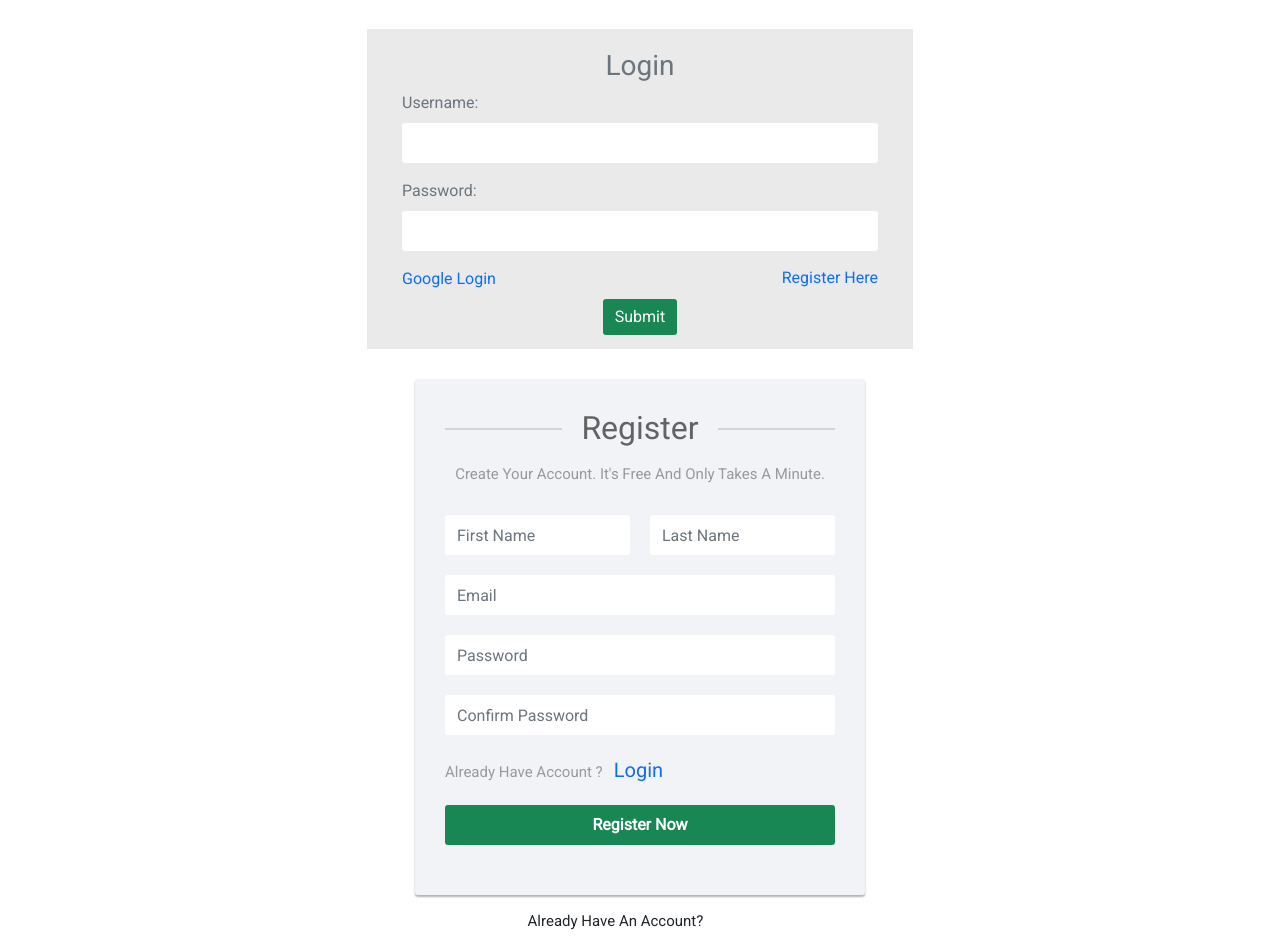
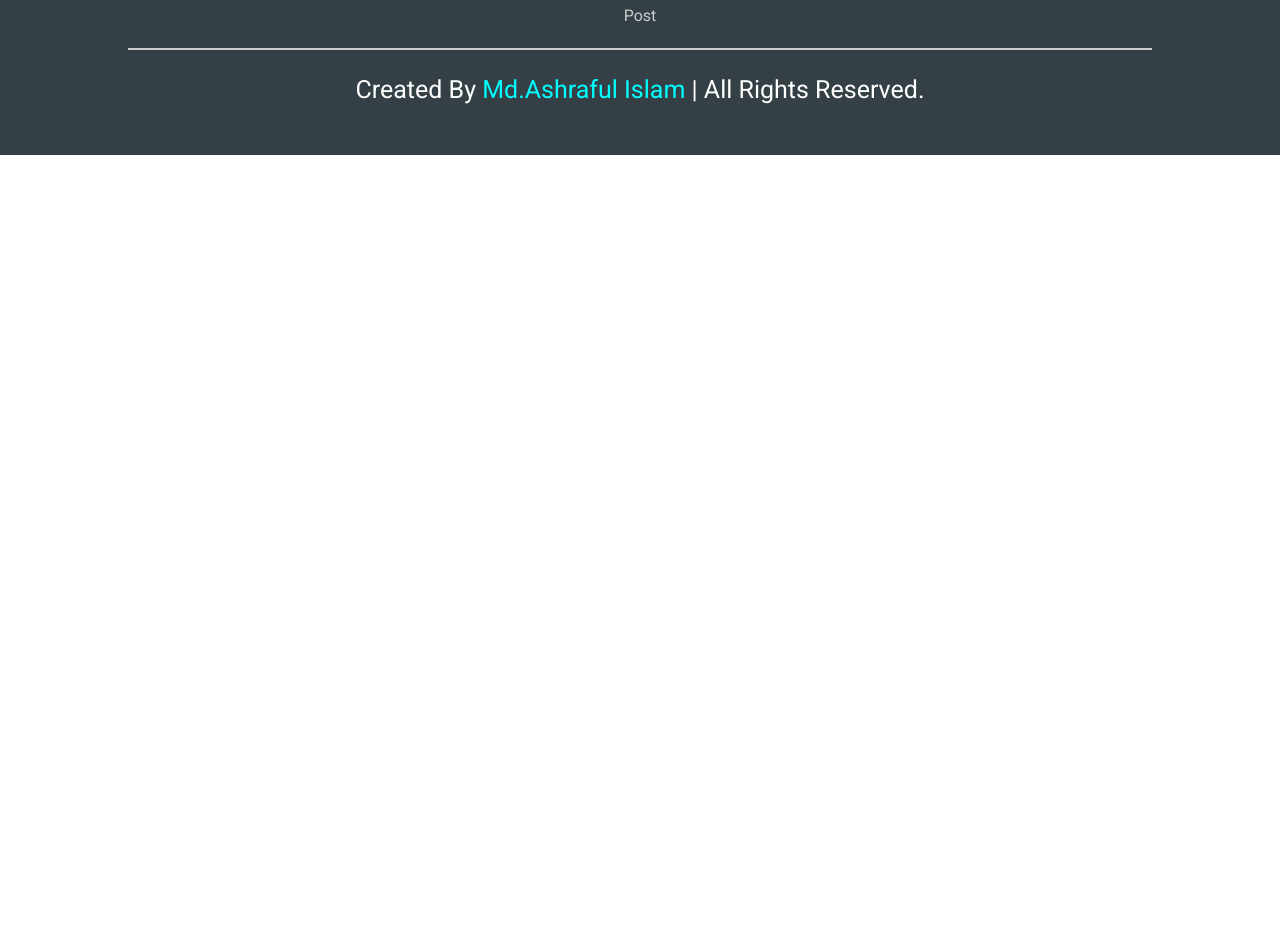
Before and after one commit to sohag-aust/RestoreHealth-BD, a React (Create React App) app: page / in a window 1280 px wide. Shown: the part 5687-6632 px from the top of the page. After the commit the page ends 5842 px from the top, so only its background shows below. Built offline with nearby package versions, Linux system fonts and the light colour scheme.

Commit message:
react route added, home & notfound component added, refactor components

```diff
--- a/package.json
+++ b/package.json
@@ -12,6 +12,7 @@
     "react-bootstrap": "^2.1.1",
     "react-dom": "^17.0.2",
     "react-router-dom": "^5.3.0",
+    "react-router-hash-link": "^2.4.3",
     "react-scripts": "5.0.0",
     "web-vitals": "^2.1.3"
   },
--- a/src/App.js
+++ b/src/App.js
@@ -1,31 +1,43 @@
 import './App.css';
 import 'bootstrap/dist/js/bootstrap.bundle'
-import Banner from './pages/Home/Banner/Banner';
 import Header from './pages/Shared/Header/Header';
-import About from './pages/Home/About/About';
-import Facilities from './pages/Home/Facilities/Facilities';
-import Counter from './pages/Home/Counter/Counter';
-import Appointment from './pages/Home/Appointment/Appointment';
-import Posts from './pages/Home/Posts/Posts';
 import Footer from './pages/Shared/Footer/Footer';
-import Reviews from './pages/Home/Reviews/Reviews';
 import Login from './pages/Login/Login';
 import Registration from './pages/Registration/Registration';
+import { BrowserRouter as Router, Route, Switch } from 'react-router-dom';
+import Home from './pages/Home/Home/Home';
+import NotFound from './pages/NotFound/NotFound';
 
 function App() {
   return (
     <>
-      <Header />
-      <Banner />
-      <About />
-      <Facilities />
-      <Reviews />
-      <Counter />
-      <Appointment />
-      <Posts />
-      <Login />
-      <Registration />
-      <Footer />
+      <Router>
+        <Header />
+
+        <Switch>
+          <Route exact path="/">
+            <Home />
+          </Route>
+
+          <Route exact path="/home">
+            <Home />
+          </Route>
+
+          <Route exact path="/register">
+            <Registration />
+          </Route>
+
+          <Route exact path="/login">
+            <Login />
+          </Route>
+
+          <Route path="*">
+            <NotFound />
+          </Route>
+        </Switch>
+
+        <Footer />
+      </Router>
     </>
   );
 }
--- /dev/null
+++ b/src/pages/Home/Home/Home.js
@@ -0,0 +1,24 @@
+import React from 'react';
+import About from '../About/About';
+import Appointment from '../Appointment/Appointment';
+import Banner from '../Banner/Banner';
+import Counter from '../Counter/Counter';
+import Facilities from '../Facilities/Facilities';
+import Posts from '../Posts/Posts';
+import Reviews from '../Reviews/Reviews';
+
+const Home = () => {
+    return (
+        <>
+            <Banner />
+            <About />
+            <Facilities />
+            <Reviews />
+            <Counter />
+            <Appointment />
+            <Posts />
+        </>
+    );
+};
+
+export default Home;
--- a/src/pages/Login/Login.css
+++ b/src/pages/Login/Login.css
@@ -1,9 +1,9 @@
 #login .container #login-row #login-column #login-box {
-    margin-top: 120px;
+    margin-bottom: 120px;
     max-width: 600px;
     height: 320px;
     border: 1px solid #9C9C9C;
-    background-color: #EAEAEA;
+    background-color: #0863045d;
 }
 
 #login .container #login-row #login-column #login-box #login-form {
--- a/src/pages/Login/Login.js
+++ b/src/pages/Login/Login.js
@@ -1,10 +1,11 @@
 import React from 'react';
+import { NavLink } from 'react-router-dom';
 import './Login.css';
 
 const Login = () => {
     return (
         <div id="login">
-            <h3 className="text-center text-white pt-5">Login form</h3>
+            <h3 className="text-center text-white">Login form</h3>
             <div className="container">
                 <div id="login-row" className="row justify-content-center align-items-center">
                     <div id="login-column" className="col-md-6">
@@ -26,7 +27,7 @@ const Login = () => {
                                     </div>
                                 </div>
                                 <div id="register-link" className="text-right">
-                                    <a href="#" className="text-primary">Register here</a>
+                                    <NavLink to="/register" className="text-primary">New ? Register here</NavLink>
                                 </div>
                             </form>
                         </div>
--- /dev/null
+++ b/src/pages/NotFound/NotFound.js
@@ -0,0 +1,11 @@
+import React from 'react';
+
+const NotFound = () => {
+    return (
+        <div>
+            <h1>NOT FOUND !</h1>
+        </div>
+    );
+};
+
+export default NotFound;
--- a/src/pages/Registration/Registration.css
+++ b/src/pages/Registration/Registration.css
@@ -13,7 +13,8 @@
 	width: 450px;
 	margin: 0 auto;
 	padding: 30px 0;
-  	font-size: 15px;
+    font-size: 15px;
+    margin-bottom: 40px;
 }
 .signup-form h2 {
 	color: #636363;
@@ -45,7 +46,7 @@
 	color: #999;
 	border-radius: 3px;
 	margin-bottom: 15px;
-	background: #f2f3f7;
+	background-color: #0863045d;
 	box-shadow: 0px 2px 2px rgba(0, 0, 0, 0.3);
 	padding: 30px;
 }
@@ -81,6 +82,3 @@
 .signup-form form a:hover {
 	text-decoration: underline;
 }
-.go-login {
-    font-size: 20px;
-}
--- a/src/pages/Registration/Registration.js
+++ b/src/pages/Registration/Registration.js
@@ -1,4 +1,5 @@
 import React from 'react';
+import { NavLink } from 'react-router-dom';
 import './Registration.css';
 
 const Registration = () => {
@@ -6,7 +7,7 @@ const Registration = () => {
         <div className="signup-form">
             <form action="/examples/actions/confirmation.php" method="post">
                 <h2>Register</h2>
-                <p className="hint-text">Create your account. It's free and only takes a minute.</p>
+                <p className="text-secondary">Create your account. It's free and only takes a minute.</p>
 
                 <div className="form-group">
                     <div className="row">
@@ -33,18 +34,14 @@ const Registration = () => {
                 </div>
 
                 <div className="form-group">
-                    <label className="form-check-label">
-                        Already have account ? &nbsp; <a href="#" className="go-login text-primary">Login</a>
-                    </label>
-                </div>
-
-                <div className="form-group">
                     <button type="submit" className="btn btn-success btn-lg btn-block">Register Now</button>
                 </div>
 
             </form>
 
-            <div className="text-center">Already have an account? <a href="#">Sign in</a></div>
+            <div className="text-center">
+                Already have an account? <NavLink to="/login" style={{fontSize: '20px', color: 'blue'}}>Sign in</NavLink>
+            </div>
         </div>
     );
 };
--- a/src/pages/Shared/Header/Header.js
+++ b/src/pages/Shared/Header/Header.js
@@ -1,6 +1,8 @@
 import React from 'react';
 import { Navbar, Container, Nav } from 'react-bootstrap';
 import './Header.css';
+import { Link } from 'react-router-dom';
+import { HashLink } from 'react-router-hash-link';
 
 const Header = () => {
     return (
@@ -18,13 +20,13 @@ const Header = () => {
 
                     <Navbar.Collapse className="justify-content-end">
                         <Nav className="ms-auto">
-                            <Nav.Link href="#home">Home</Nav.Link>
-                            <Nav.Link href="#about">About</Nav.Link>
-                            <Nav.Link href="#facility">Facility</Nav.Link>
-                            <Nav.Link href="#review">Review</Nav.Link>
-                            <Nav.Link href="#contact">Contact</Nav.Link>
-                            <Nav.Link href="#post">Post</Nav.Link>
-                            <Nav.Link href="#login">Login</Nav.Link>
+                            <Nav.Link as={HashLink} to="/home#home">Home</Nav.Link>
+                            <Nav.Link as={HashLink} to="/home#about">About</Nav.Link>
+                            <Nav.Link as={HashLink} to="/home#facility">Facility</Nav.Link>
+                            <Nav.Link as={HashLink} to="/home#review">Review</Nav.Link>
+                            <Nav.Link as={HashLink} to="/home#contact">Contact</Nav.Link>
+                            <Nav.Link as={HashLink} to="/home#post">Post</Nav.Link>
+                            <Nav.Link as={Link} to="/login">Login</Nav.Link>
                         </Nav>
                     </Navbar.Collapse>
                 </Container>
```
Also changed, not shown: 1 other file (tests, documents, lock files or other folders).
